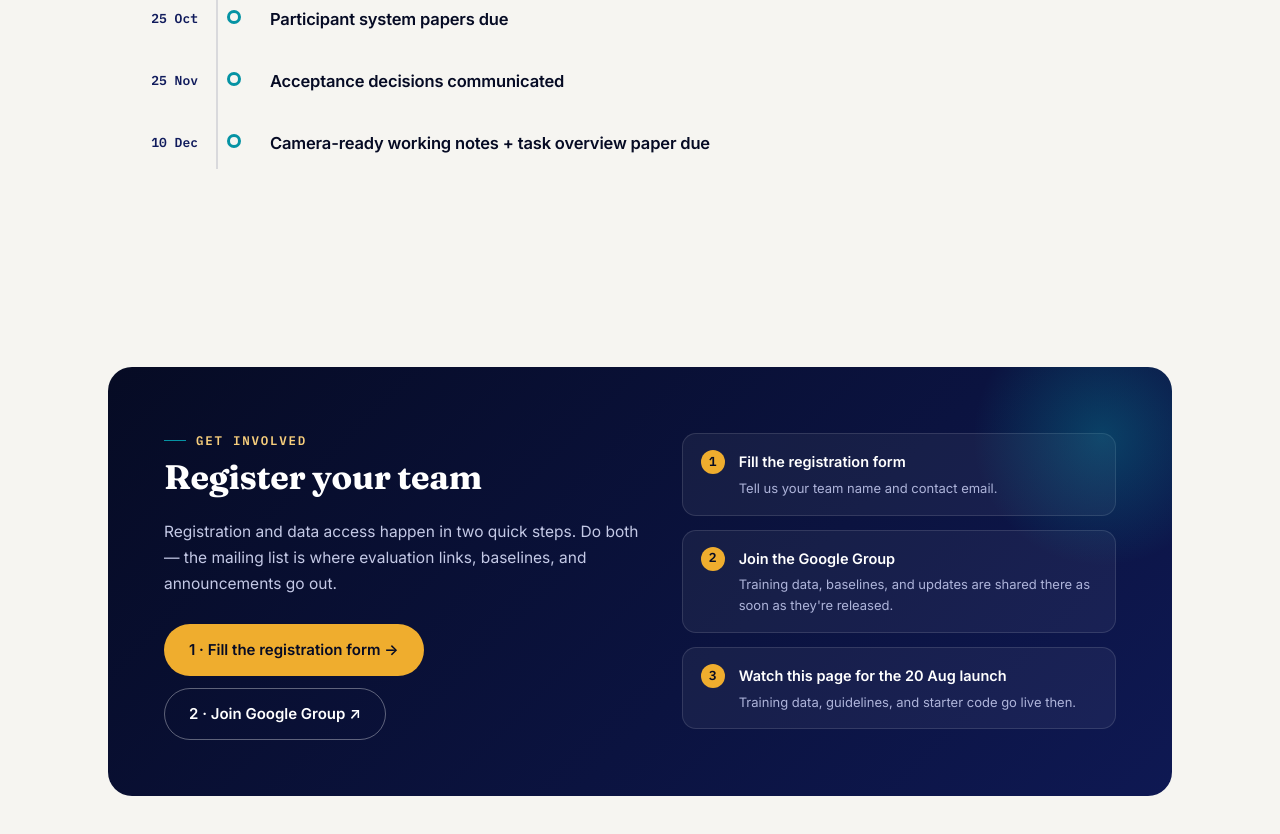
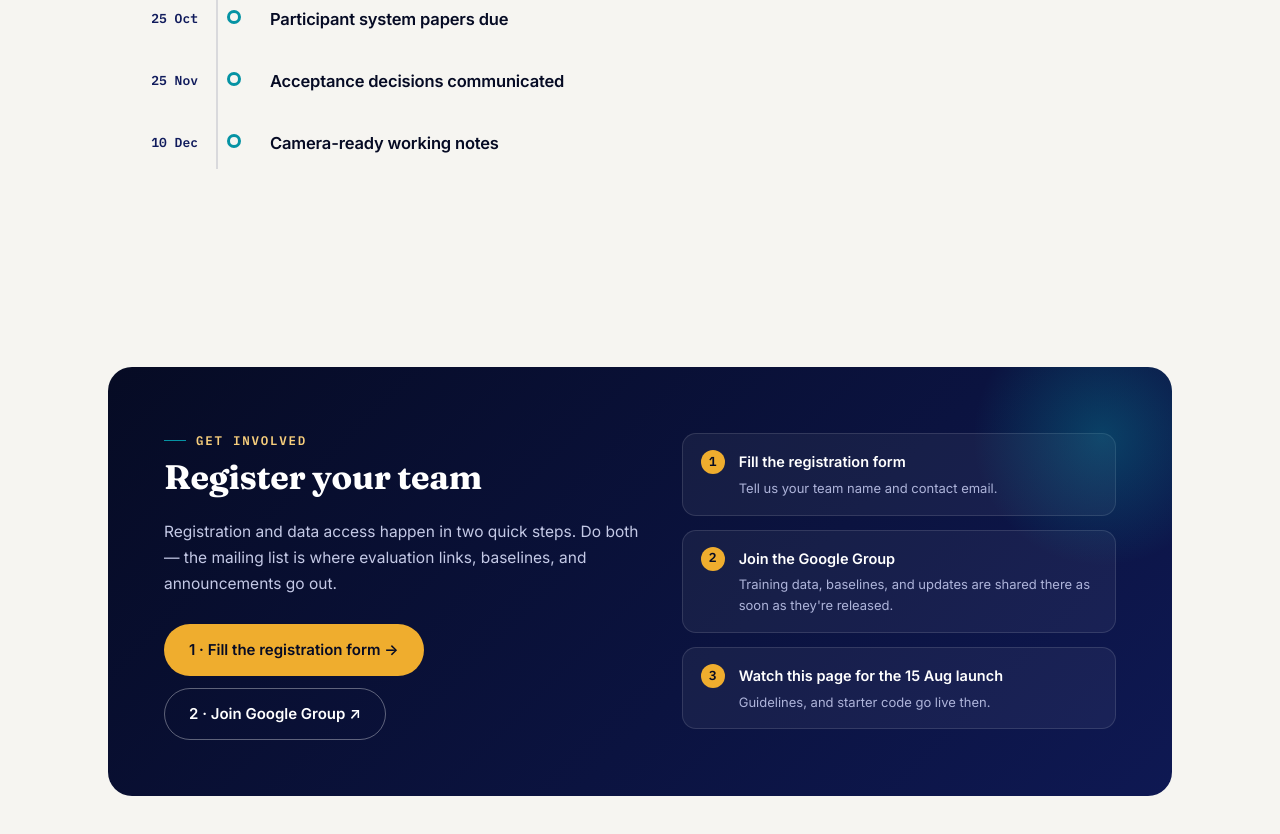
Before and after one commit to Sai-Kartheek-Reddy/HateMirage-ICON2026, a plain HTML site: page index.html in a window 1280 px wide. Shown: the part 4700-5534 px from the top of the page. Drawn offline with Linux system fonts and the light colour scheme.

Commit message:
Update index.html

```diff
--- a/index.html
+++ b/index.html
@@ -238,7 +238,7 @@
         <div class="tl-item" data-date="2026-12-10">
           <div class="tl-date">10 Dec</div>
           <div class="tl-dot-col"><div class="tl-dot"></div></div>
-          <div class="tl-body"><h4>Camera-ready working notes + task overview paper due</h4></div>
+          <div class="tl-body"><h4>Camera-ready working notes</h4></div>
         </div>
       </div>
     </div>
@@ -269,7 +269,7 @@
             </div>
             <div class="join-step">
               <span class="num">3</span>
-              <div><p>Watch this page for the 20 Aug launch</p><span>Training data, guidelines, and starter code go live then.</span></div>
+              <div><p>Watch this page for the 15 Aug launch</p><span>Guidelines, and starter code go live then.</span></div>
             </div>
           </div>
         </div>
```
